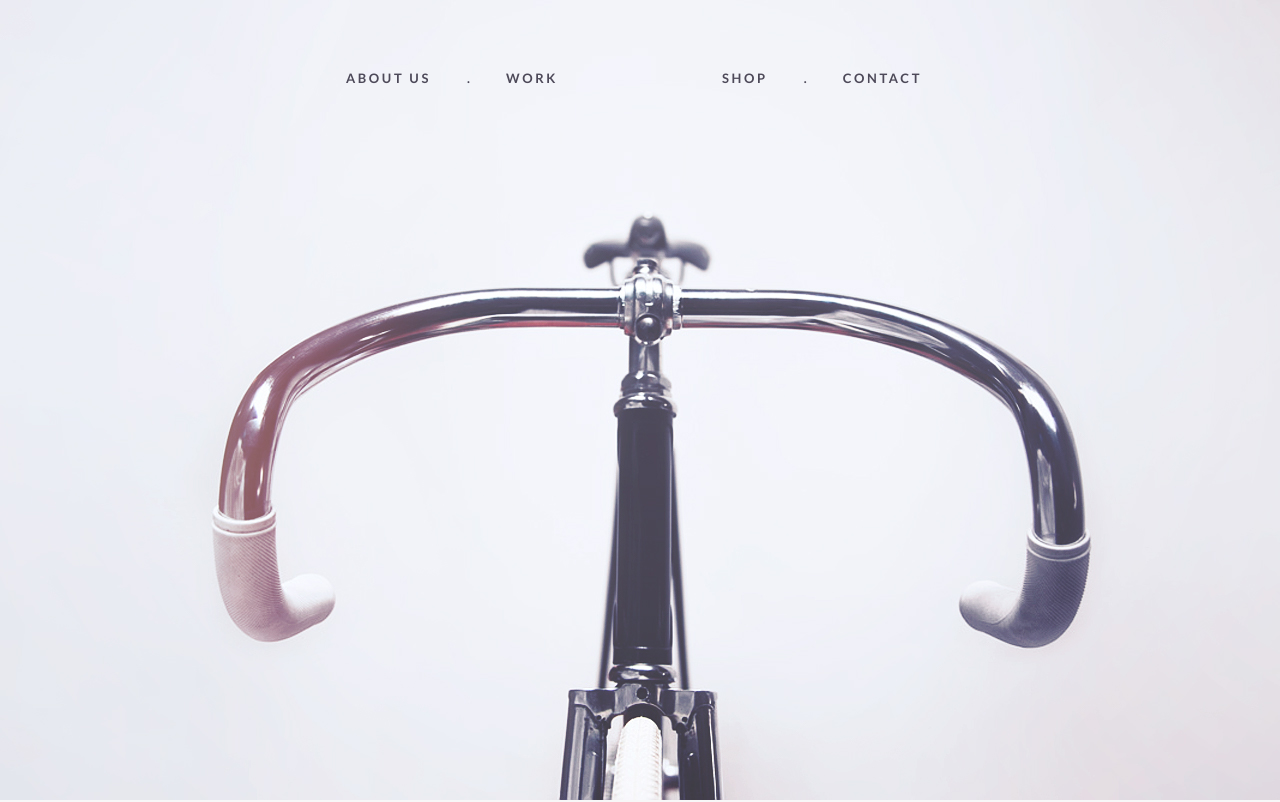
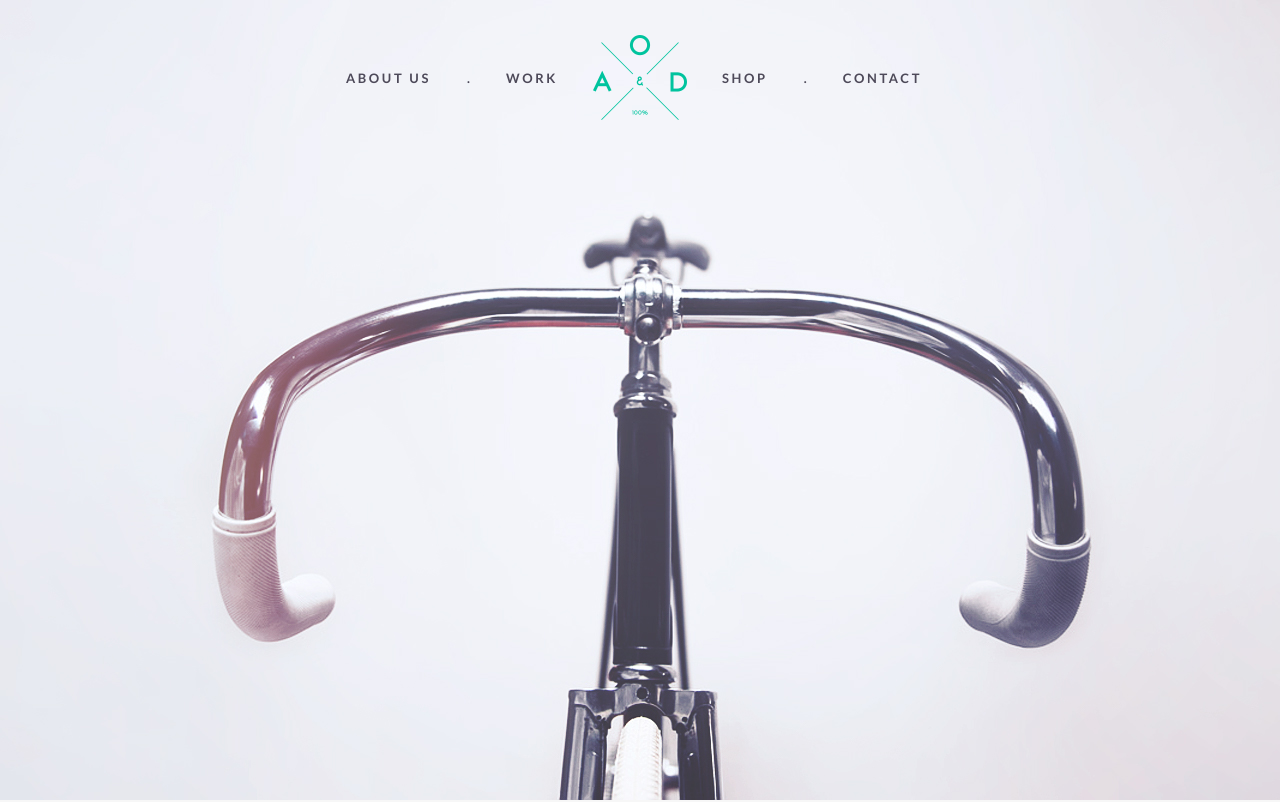
Before and after one commit to assetaskar/bike, a plain HTML site: page index.html in a window 1280 px wide. Shown: the top 802 px of the page. Drawn offline with Linux system fonts and the light colour scheme; the site is published under a folder, as on GitHub Pages, so addresses that start at the root find nothing.

Commit message:
nav-icon

```diff
--- a/index.html
+++ b/index.html
@@ -14,7 +14,7 @@
 
 <body>
 	<div class="header" style="background-image: url('img/header-bg.jpg');">
-		<div class="header__menu" style="background-image: url(/img/icon/Logo.png);">
+		<div class="header__menu" style="background-image: url('img/icon/Logo.png');">
 			<div class="header__menu_left-nav">
 				<a class="header__menu__link" href="#about-us">about us</a>
 				<div class="header__menu__dot">.</div>
```
